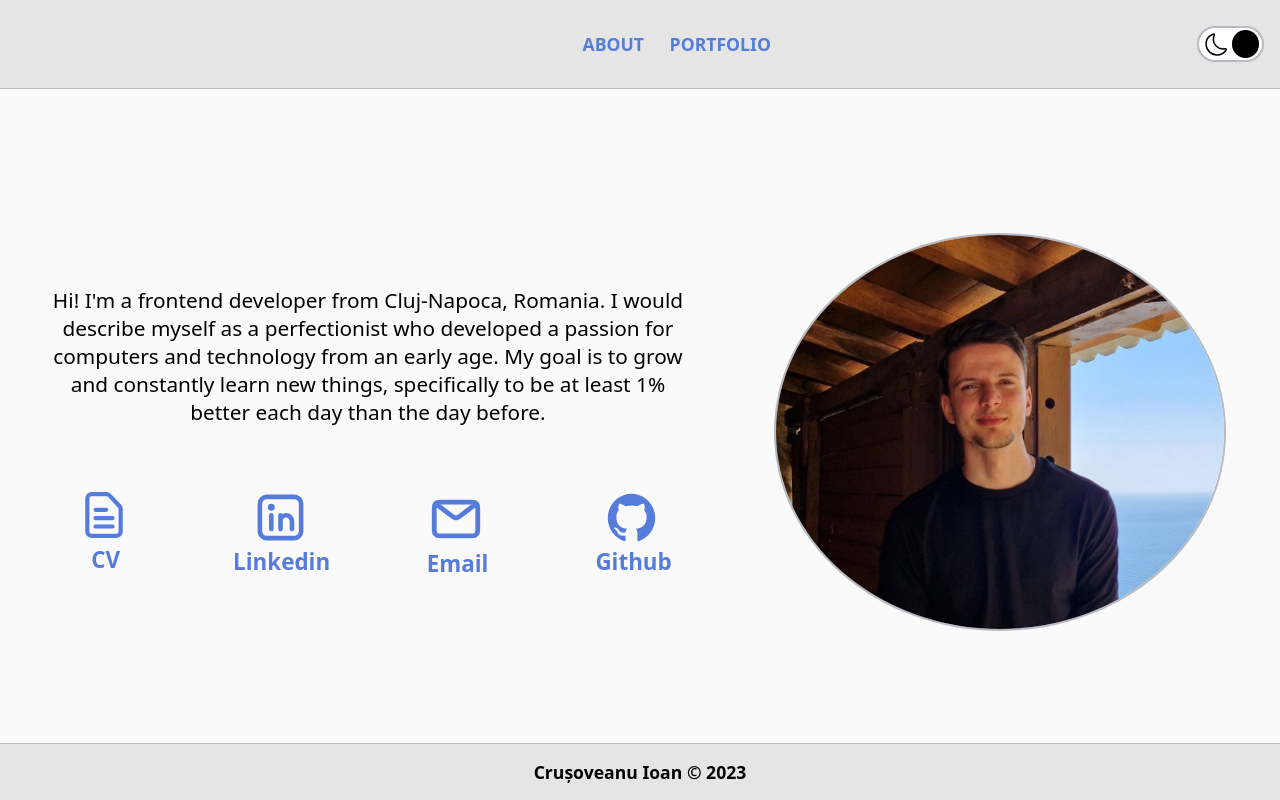
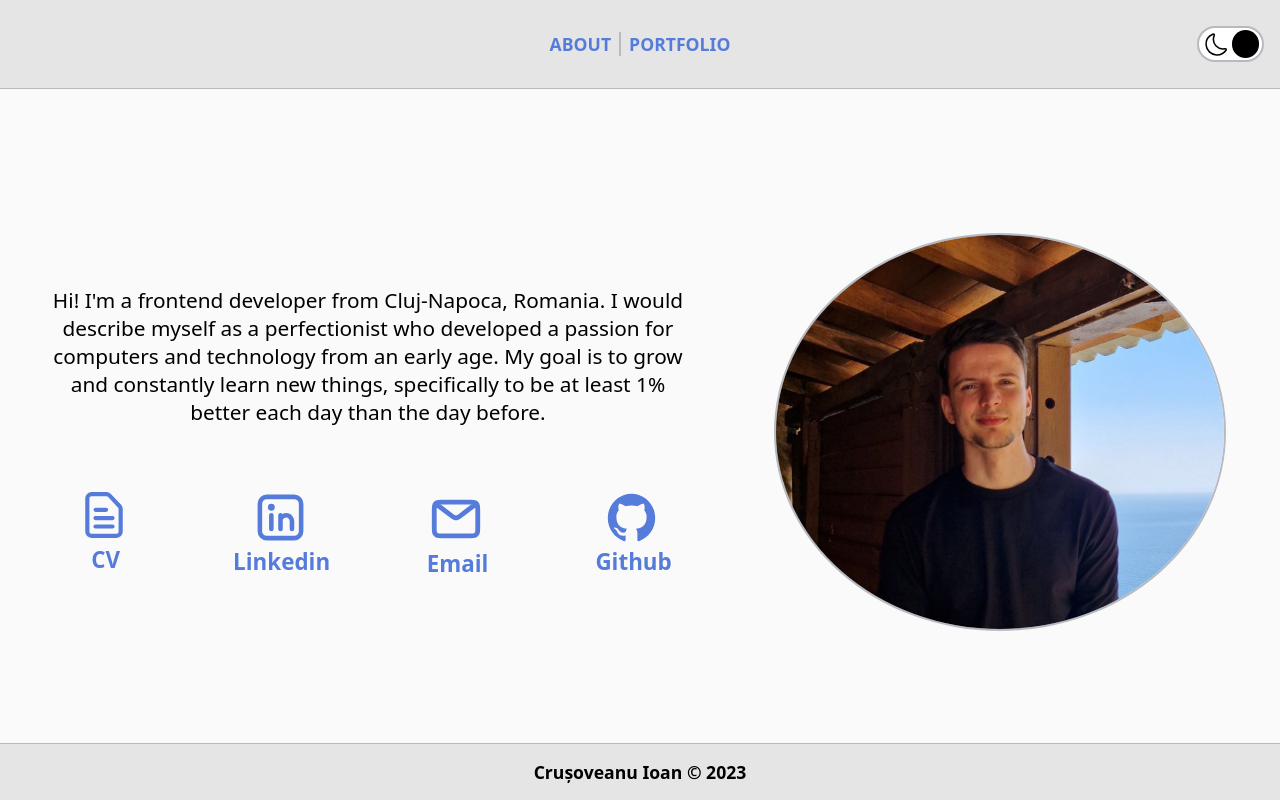
Before and after one commit to ioancruso/portfolio, a Next.js app: page / in a window 1280 px wide. Built offline with nearby package versions, Linux system fonts and the light colour scheme.

Commit message:
- updated CV - updated navbar - some layout changes

```diff
--- a/app/page.tsx
+++ b/app/page.tsx
@@ -28,7 +28,7 @@ export default function Home() {
                     <div className={styles.socials}>
                         <div className={styles.list}>
                             <a
-                                href="/CV_3.pdf"
+                                href="/CV.pdf"
                                 target="_blank"
                                 className={styles.socialsButton}
                             >
--- a/sections/header/ThemeSwitcher/switcher.module.scss
+++ b/sections/header/ThemeSwitcher/switcher.module.scss
@@ -5,6 +5,7 @@
     margin-inline-end: 1rem;
     display: flex;
     align-items: center;
+    justify-content: flex-end;
 }
 @keyframes fadeIn {
     from {
--- a/sections/header/header.module.scss
+++ b/sections/header/header.module.scss
@@ -1,6 +1,6 @@
 .header {
     display: grid;
-    grid-template-columns: 1fr min-content;
+    grid-template-columns: 8rem 1fr 8rem;
     background-color: var(--primary-color);
     border-block-end: 1px solid var(--fourth-color);
 }
--- a/sections/header/navbar/NavBar.tsx
+++ b/sections/header/navbar/NavBar.tsx
@@ -6,8 +6,7 @@ function NavBar() {
     return (
         <>
             <div className={styles.wrapper}>
-                <div className={styles.navbar}>
-                    <nav>
+                <nav className={styles.navbar}>
                     <ul>
                         <li>
                             <Link href="/">About</Link>
@@ -18,7 +17,6 @@ function NavBar() {
                     </ul>
                 </nav>
             </div>
-            </div>
         </>
     );
 }
--- a/sections/header/navbar/navbar.module.scss
+++ b/sections/header/navbar/navbar.module.scss
@@ -1,7 +1,13 @@
 .wrapper {
+    grid-column: 1/3;
     margin-block: 2rem;
-    font-size: 1.1rem;
+    font-size: 1rem;
     font-weight: bold;
+    width: 100%;
+    @media screen and (min-width: 800px) {
+        grid-column: 2/3;
+        font-size: 1.1rem;
+    }
 }
 .navbar {
     ul {
@@ -9,18 +15,23 @@
         list-style-type: none;
         display: flex;
         flex-direction: row;
-        gap: 1rem;
         margin-inline-start: 2rem;
+
         @media screen and (min-width: 800px) {
-            gap: 1.6rem;
-            margin-inline-start: 49%;
+            margin-inline: 0;
+            justify-content: center;
+            align-items: center;
+        }
+        :not(:last-child) {
+            border-inline-end: 2px solid var(--fourth-color, #ccc);
+            padding-inline-end: 0.5rem;
+            margin-inline-end: 0.5rem;
         }
         a {
             all: unset;
             text-transform: uppercase;
             cursor: pointer;
             font-weight: bold;
-            font-size: 1.1rem;
             color: var(--button-color);
             &:hover {
                 color: var(--button-color-hover);
```
Also changed, not shown: app/projects/projectcard.module.scss (+4 -5 lines), 2 other files (tests, documents, lock files or other folders). Lines whose indentation alone changed are shown as unchanged.
